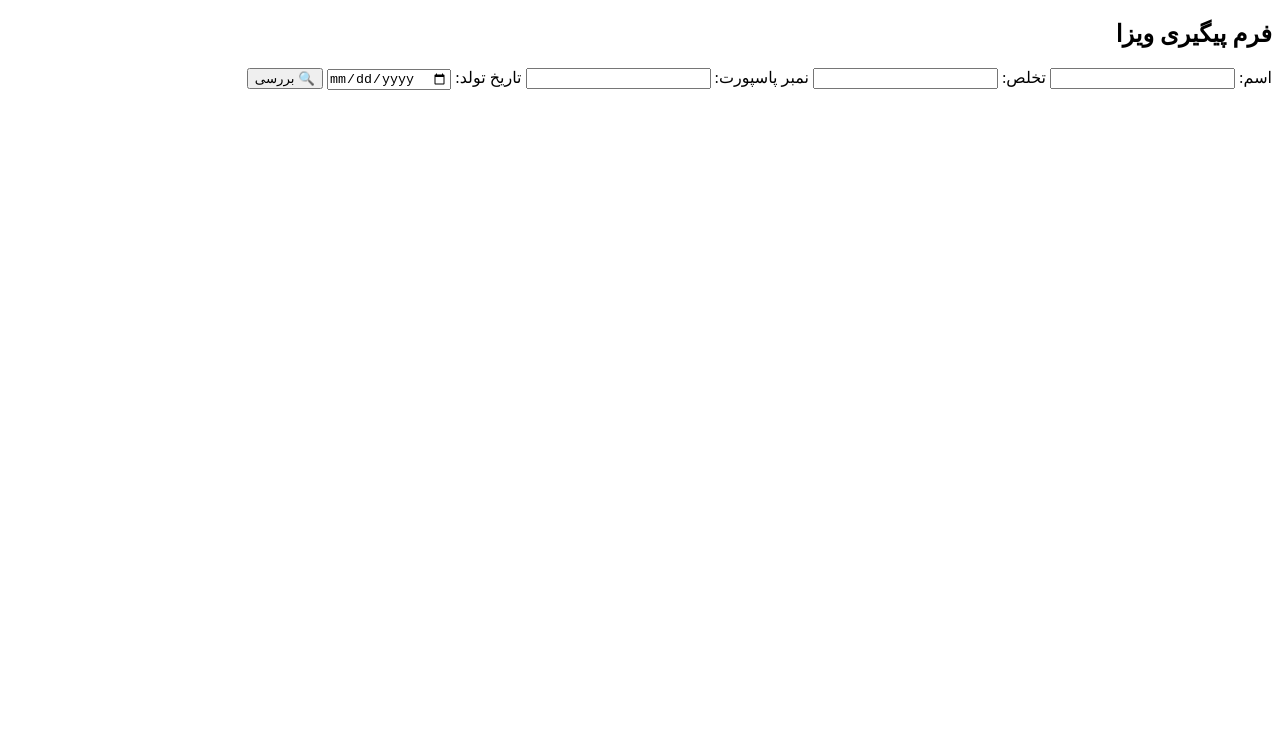
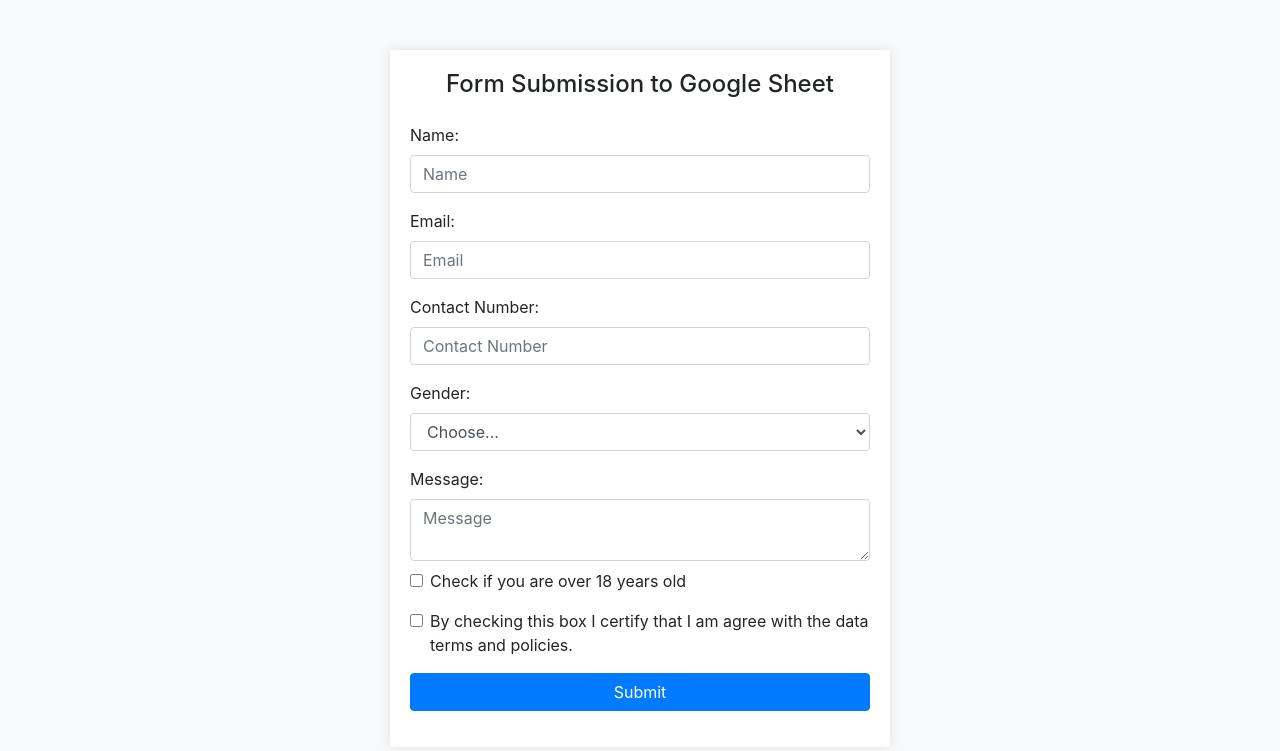
Before and after one commit to Youhave1/Australia-Humanitrian-Visa-Tracking, a plain HTML site: page index.html in a window 1280 px wide. Drawn offline with nearby package versions, Linux system fonts and the light colour scheme; some packages are replaced by stand-ins of ours; a script that the page names is missing.

Commit message:
Update index.html

```diff
--- a/index.html
+++ b/index.html
@@ -1,88 +1,133 @@
 <!DOCTYPE html>
-<html lang="fa" dir="rtl">
+<html lang="en">
   <head>
-  <meta charset="UTF-8">
-  <title>فرم پیگیری ویزا</title>
-  <link rel="stylesheet" href="style.css">
+    <meta charset="UTF-8" />
+    <meta name="viewport" content="width=device-width, initial-scale=1.0" />
+    <title>Form with Bootstrap</title>
+    <link
+      href="https://maxcdn.bootstrapcdn.com/bootstrap/4.5.2/css/bootstrap.min.css"
+      rel="stylesheet"
+    />
+    <script src="https://code.jquery.com/jquery-3.5.1.slim.min.js"></script>
+    <script src="https://cdn.jsdelivr.net/npm/@popperjs/core@2.5.3/dist/umd/popper.min.js"></script>
+    <script src="https://maxcdn.bootstrapcdn.com/bootstrap/4.5.2/js/bootstrap.min.js"></script>
+    <script src="https://cdn.jsdelivr.net/npm/sweetalert2@7.12.15/dist/sweetalert2.all.min.js"></script>
+    <style>
+      .form-container {
+        max-width: 500px;
+        margin: auto;
+        margin-top: 50px;
+        padding: 20px;
+        box-shadow: 0 0 10px rgba(0, 0, 0, 0.1);
+        background-color: #fff;
+      }
+    </style>
   </head>
-<body>
+  <body class="bg-light">
     <div class="container">
-    <h2>فرم پیگیری ویزا</h2>
-
-    <form id="tracking-form">
-      <label>اسم:</label>
-      <input type="text" id="name" required>
-
-      <label>تخلص:</label>
-      <input type="text" id="lastname" required>
-
-      <label>نمبر پاسپورت:</label>
-      <input type="text" id="passport" required>
-
-      <label>تاریخ تولد:</label>
-      <input type="date" id="birthdate" required>
-
-      <button type="submit">🔍 بررسی</button>
-    </form>
-
-    <div id="loading" style="display:none;">
-      <img src="loading.gif" alt="در حال بررسی...">
+      <div class="form-container">
+        <h4 class="text-center mb-4">Form Submission to Google Sheet</h4>
+        <form id="submit-to-google-sheet">
+          <div class="form-group">
+            <label for="name">Name:</label>
+            <input
+              class="form-control"
+              type="text"
+              name="name"
+              id="name"
+              placeholder="Name"
+              required
+            />
+          </div>
+          <div class="form-group">
+            <label for="email">Email:</label>
+            <input
+              class="form-control"
+              type="email"
+              name="email"
+              id="email"
+              placeholder="Email"
+              required
+            />
+          </div>
+          <div class="form-group">
+            <label for="slip">Contact Number:</label>
+            <input
+              class="form-control"
+              type="text"
+              name="contact_number"
+              id="contact_number"
+              placeholder="Contact Number"
+              required
+            />
           </div>
 
-    <div id="result" style="display:none;">
-      <p id="letter"></p>
+          <div class="form-group">
+            <label for="loc">Gender:</label>
+            <select class="form-control" name="gender" id="gender" required>
+              <option value="" disabled selected hidden>Choose...</option>
+              <option value="male">Male</option>
+              <option value="female">Female</option>
+            </select>
+          </div>
+          <div class="form-group">
+            <label for="loc">Message:</label>
+            <textarea
+              class="form-control"
+              name="message"
+              id="message"
+              placeholder="Message"
+              required
+            ></textarea>
+          <div class="form-group form-check mt-2">
+            <input class="form-check-input" type="checkbox" id="age" />
+            <label class="form-check-label" for="age"
+              >Check if you are over 18 years old</label
+            >
+          </div>
+          <div class="form-group form-check">
+            <input class="form-check-input" type="checkbox" id="ex" required />
+            <label class="form-check-label" for="ex"
+              >By checking this box I certify that I am agree with the data
+              terms and policies.
+            </label>
+          </div>
+          <button type="submit" class="btn btn-primary btn-block">
+            Submit
+          </button>
+        </form>
       </div>
     </div>
 
     <script>
-    const form = document.getElementById('tracking-form');
-    const loading = document.getElementById('loading');
-    const result = document.getElementById('result');
-    const letter = document.getElementById('letter');
+      const scriptURL =
+      "https://script.google.com/macros/s/AKfycbwg4hqiCjsybTt9jbROydvVrXcF6Zx1YOnawwts2ubmvi2Xg4i2gCjfFcV3AcPLfVA/exec";
+      const form = document.forms["submit-to-google-sheet"];
+      form.addEventListener("submit", (e) => {
+        e.preventDefault();
+        var formData = new FormData(form);
+        var ex = document.getElementById("ex").checked;
+        var age = document.getElementById("age").checked;
 
-    form.addEventListener('submit', e => {
-      e.preventDefault();
-      const name = form.name.value.trim();
-      const lastname = form.lastname.value.trim();
-      const passport = form.passport.value.trim();
-      const birthdate = form.birthdate.value.trim();
+        if (age) {
+          formData.append("age", "Yes");
+        } else {
+          formData.append("age", "No");
+        }
+        if (ex) {
+          formData.append("ex", "Yes");
+        } else {
+          formData.append("ex", "No");
+        }
 
-      form.style.display = 'none';
-      loading.style.display = 'block';
-      result.style.display = 'none';
-
-      const url = 'https://script.google.com/macros/s/AKfycbwg4hqiCjsybTt9jbROydvVrXcF6Zx1YOnawwts2ubmvi2Xg4i2gCjfFcV3AcPLfVA/exec' +
-        `?name=${encodeURIComponent(name)}` +
-        `&lastname=${encodeURIComponent(lastname)}` +
-        `&passport=${encodeURIComponent(passport)}` +
-        `&birthdate=${encodeURIComponent(birthdate)}`;
-
-      fetch(url)
-        .then(res => res.json())
-        .then(data => {
-          loading.style.display = 'none';
-          if (data.success) {
-            letter.innerText = data.letter;
-            result.style.display = 'block';
-            setTimeout(resetView, 60000);
-          } else {
-            alert('❌ داده‌ای یافت نشد');
-            resetView();
-          }
+        fetch(scriptURL, { method: "POST", body: formData })
+          .then((response) => {
+            swal("Done", "Submitted Successfully.", "success");
           })
-        .catch(() => {
-          loading.style.display = 'none';
-          alert('خطا در ارتباط با سرور');
-          resetView();
+          .catch((error) => {
+            swal("Error", "Something went wrong. please try again!", "error");
           });
       });
-
-    function resetView() {
-      form.reset();
-      form.style.display = 'block';
-      loading.style.display = 'none';
-      result.style.display = 'none';
-    }
     </script>
   </body>
 </html>
```
Lines whose indentation alone changed are shown as unchanged.
